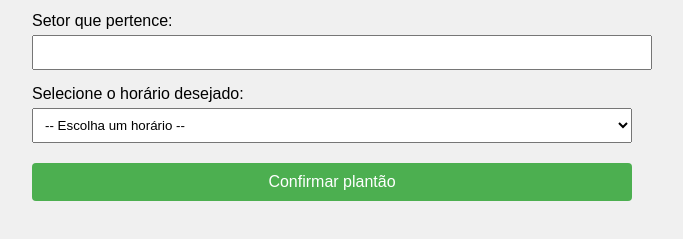
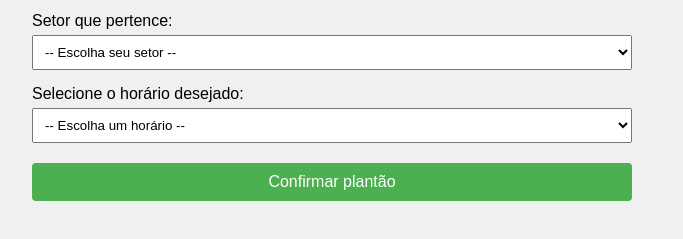
Before and after one commit to NicksTheJesus/Escala-de-turnos-GUARA, a plain HTML site: page index.html in a window 1280 px wide. Shown: the part 191-430 px from the top of the page, without its empty margins (308-991 px from the left). Drawn offline with Linux system fonts and the light colour scheme.

Commit message:
Transformacao do label do SETOR em seleção e nao texto

```diff
--- a/index.html
+++ b/index.html
@@ -1,8 +1,8 @@
 <!DOCTYPE html>
 <html lang="pt-BR">
   <head>
-  <meta charset="UTF-8">
-  <meta name="viewport" content="width=device-width, initial-scale=1.0">
+    <meta charset="UTF-8" />
+    <meta name="viewport" content="width=device-width, initial-scale=1.0" />
     <title>Seleção de Plantão - Guará Space</title>
     <style>
       body {
@@ -20,7 +20,8 @@
         display: block;
         margin-top: 15px;
       }
-    select, input[type="text"] {
+      select,
+      input[type="text"] {
         width: 100%;
         padding: 8px;
         margin-top: 5px;
@@ -29,7 +30,7 @@
         margin-top: 20px;
         padding: 10px;
         width: 100%;
-      background-color: #4CAF50;
+        background-color: #4caf50;
         color: white;
         border: none;
         border-radius: 4px;
@@ -47,7 +48,13 @@
     </style>
     <script type="module">
       import { initializeApp } from "https://www.gstatic.com/firebasejs/10.12.0/firebase-app.js";
-    import { getDatabase, ref, get, set, child } from "https://www.gstatic.com/firebasejs/10.12.0/firebase-database.js";
+      import {
+        getDatabase,
+        ref,
+        get,
+        set,
+        child,
+      } from "https://www.gstatic.com/firebasejs/10.12.0/firebase-database.js";
 
       const firebaseConfig = {
         apiKey: "AIzaSyAL6uHWlUMaOtefScSkzsyi6FNNNnWrrLw",
@@ -56,7 +63,7 @@
         projectId: "plantao-guaraspace",
         storageBucket: "plantao-guaraspace.firebasestorage.app",
         messagingSenderId: "578201866700",
-      appId: "1:578201866700:web:1b3379c767741ad2c40d69"
+        appId: "1:578201866700:web:1b3379c767741ad2c40d69",
       };
 
       const app = initializeApp(firebaseConfig);
@@ -90,7 +97,7 @@
             "Qua 14:00-16:30": 2,
             "Qui 8:00-10:00": 2,
             "Qui 10:00-12:00": 3,
-  "Qui 14:00-16:30": 3
+            "Qui 14:00-16:30": 3,
           };
 
           if (data.length >= limites[horario]) {
@@ -98,7 +105,6 @@ if (data.length >= limites[horario]) {
             feedback.style.color = "red";
             return;
           }
-
 
           data.push({ nome, setor });
           await set(plantaoRef, data);
@@ -113,10 +119,17 @@ if (data.length >= limites[horario]) {
     <h1>Escolha seu Plantão</h1>
     <form id="formulario">
       <label for="nome">Seu nome:</label>
-    <input type="text" id="nome" required>
+      <input type="text" id="nome" required />
 
       <label for="setor">Setor que pertence:</label>
-    <input type="text" id="setor" required>
+      <select id="setor" required>
+        <option value="">-- Escolha seu setor --</option>
+        <option value="Técnico">Técnico</option>
+        <option value="Marketing">Marketing</option>
+        <option value="Administrativo">Administrativo</option>
+        <option value="RH">RH</option>
+        <option value="Financeiro">Financeiro</option>
+      </select>
 
       <label for="horario">Selecione o horário desejado:</label>
       <select id="horario" required>
```
Lines whose indentation alone changed are shown as unchanged.
